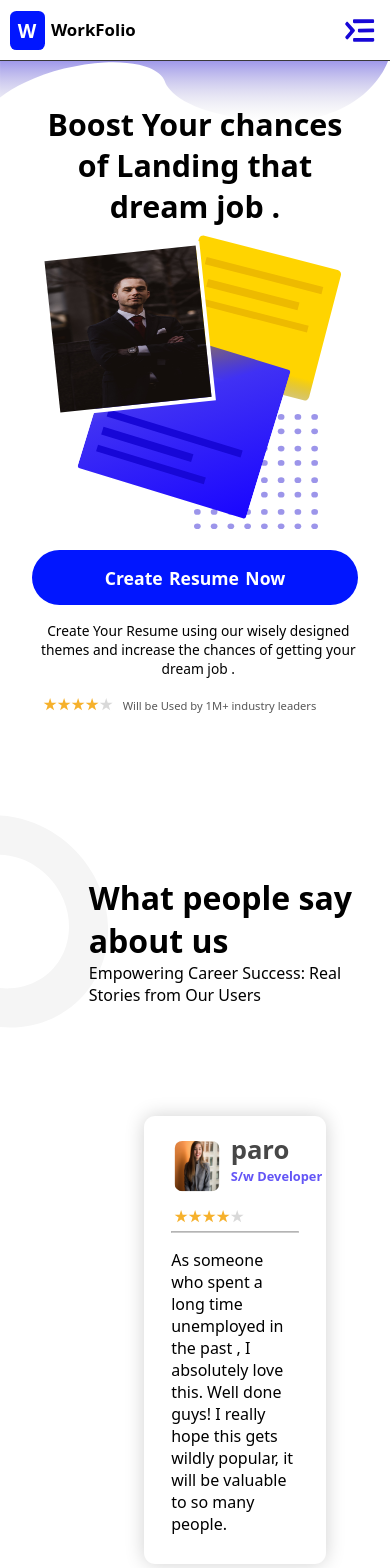
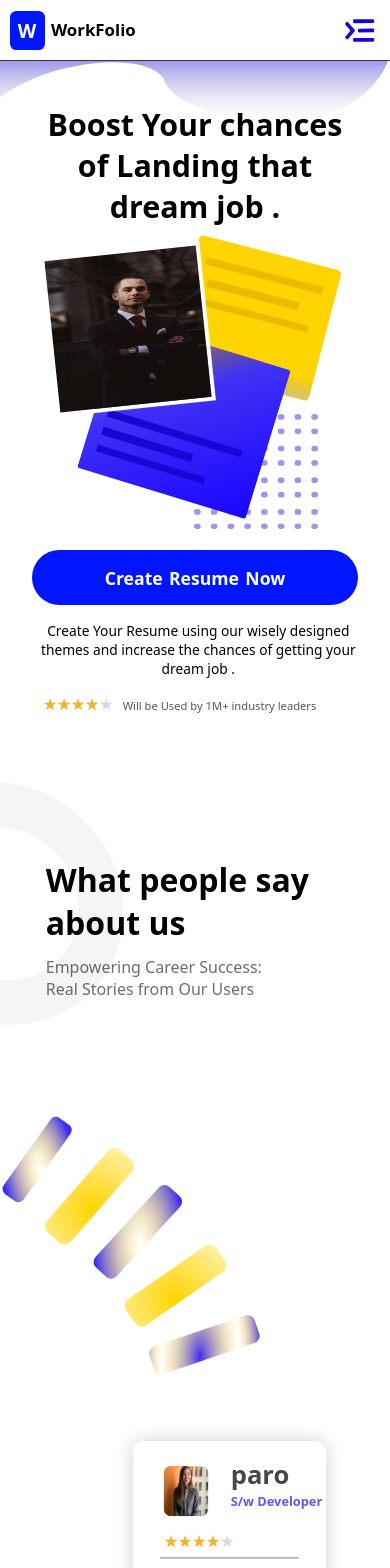
Before and after one commit to soumen974/WorkFolio, a React (Create React App) app: page / in a window 390 px wide. Shown: the top 1568 px of the page. Built offline with nearby package versions, Linux system fonts and the light colour scheme.

Commit message:
addign vector to the mobile screen

```diff
--- a/src/Components/Section02.css
+++ b/src/Components/Section02.css
@@ -1,12 +1,14 @@
 .Section-02{
-    padding: auto;
     padding: 0rem 4rem ;
+    margin: 0;
 
 }
 .headder-sec-02{
     display: flex;
-    padding: 0rem 0rem;
+    padding:  0rem;
     width: 100%;
+    margin-top: -1.1rem;
+
 }
 .headder-sec-02 svg{
     width: 100%;
@@ -17,22 +19,33 @@
     margin-left: -6%;
 
 }
+.head-tag-text h1{
+    /* padding: 0rem 0rem; */
+    /* font-weight: normal; */
+    font-size: 3rem;
+    width: 100%;
+
+}
 .head-tag-text h4{
     padding: 0rem 0rem;
     font-weight: normal;
-    font-size: 1rem;
-    width: 70%;
+    font-size: 1.2rem;
+    width: 100%;
+    color: rgba(0, 0, 0, 0.575);
 
 }
 .blockOfSqures svg{
+
+}
+
+.blockOfSqures svg:not(:first-child) {
+    display: none;
     width: 100%;
     z-index: -1;
     position: relative;
+    right:  4rem;
 }
-.Reviews-boxs{
 
-
-}
 .Review-box-model{
    padding: 0.8rem 1.7rem;
    /* height: 15rem; */
@@ -49,25 +62,23 @@
 }
 
 .content{
-    padding: 0rem 0rem 0rem 32rem;
+    padding: 0rem 0rem 0rem 46rem;
     z-index: 0;
     margin-top: -48rem;
     justify-content:right;
    display: grid;
    position:relative;
-   gap: 2rem;
+   gap: 2.4rem;
    box-sizing: border-box;
 }
  .Review-box-model:nth-child(2) {
     /* margin-top: 1.9rem; */
-margin-left: -6rem;
+margin-left: -4rem;
 
 }
 
-.Review-box-model:nth-child(3) {
-    /* margin-top: 1.9rem; */
-    margin-bottom: 5rem;
-margin-left: -3rem;
+.Review-box-model:nth-child(1) {
+margin-left: 0rem;
 
 }
 
@@ -150,6 +161,38 @@ border-color:rgba(0, 0, 0, 0.29) ;
 
 /* ------------------- */
 
+
+@media (max-width:1287px) {
+
+
+    .riview-text{
+        padding: 1rem 0rem;
+        width: 100%;
+    }
+
+    .content{
+        padding: 0rem 0rem 0rem 32rem;
+        z-index: 0;
+        margin-top: -35rem;
+        justify-content:right;
+       display: grid;
+       position:relative;
+       gap: 2rem;
+       box-sizing: border-box;
+    }
+    .head-box-model{
+        display: inline-flex;
+        padding: 0.2rem;
+        flex-wrap: wrap;
+        width: 100%;
+        justify-content: space-between;
+        /* background-color: green; */
+
+
+    }
+
+}
+
 @media (max-width:1137px) {
 
     .head-tag-text h4{
@@ -159,6 +202,12 @@ border-color:rgba(0, 0, 0, 0.29) ;
         width: 100%;
 
     }
+    .head-tag-text h1{
+        padding: 0rem 0rem;
+        font-size: 2.5rem;
+        width: 110%;
+
+    }
     .blockOfSqures svg{
 
         margin-top: -3rem;
@@ -166,7 +215,8 @@ border-color:rgba(0, 0, 0, 0.29) ;
 
     .head-tag-text{
         padding: 9rem 25rem 0rem 0rem;
-        margin-left: -8%;
+        margin-left: -10%;
+        width: 100%;
 
     }
     .riview-text{
@@ -199,8 +249,19 @@ border-color:rgba(0, 0, 0, 0.29) ;
 
 @media (max-width:947px) {
     .head-tag-text{
-        padding: 9rem 0rem 0rem 0rem;
+        padding: 9rem 2rem 0rem 0rem;
         margin-left: -12%;
+        width: 100%;
+        overflow: hidden;
+
+    }
+    .head-tag-text h1{
+        font-size: 2.5rem;
+        width:max-content;
+
+    }
+    .head-tag-text h4{
+        width: 160%;
 
     }
     .headder-sec-02 svg{
@@ -229,10 +290,31 @@ border-color:rgba(0, 0, 0, 0.29) ;
     }
 }
 @media (max-width:816px) {
-    .blockOfSqures svg{
+
+    .head-tag-text{
+        padding: 9rem 0rem 0rem 0rem;
+        margin-left: -15%;
+        width: 100%;
+        overflow: hidden;
+        /* background-color: rebeccapurple; */
+
+    }
+    .head-tag-text h1{
+        font-size: 2.3rem;
+        width:fit-content;
+     /* background-color: rebeccapurple; */
+    }
+    .head-tag-text h4{
+        width:fit-content;
+
+    }
+    .blockOfSqures svg:not(:last-child) {
         display: none;
-        margin-top: -3rem;
     }
+    .blockOfSqures svg:not(:first-child) {
+        display: block;
+    }
+
 
     .content{
 
@@ -256,3 +338,24 @@ border-color:rgba(0, 0, 0, 0.29) ;
     }
 
 }
+
+@media (max-width:560px) {
+
+    .head-tag-text{
+        padding: 9rem 0rem 0rem 0rem;
+        margin-left: -28%;
+        width: fit-content;
+
+    }
+    .head-tag-text h1{
+        font-size: 2rem;
+        width:fit-content;
+        /* text-align: center; */
+    }
+    .head-tag-text h4{
+        width:70%;
+        padding: 0.7rem 0rem;
+
+    }
+
+}
--- a/src/Components/Section02.jsx
+++ b/src/Components/Section02.jsx
@@ -13,9 +13,13 @@ export default function Section02() {
     <div className="headder-sec-02">
 
           <div className="circle-vector">
-          <svg width="193" height="379" viewBox="0 0 193 379" fill="none" xmlns="http://www.w3.org/2000/svg">
+
+          <svg   width="193" height="379" viewBox="0 0 193 379" fill="none" xmlns="http://www.w3.org/2000/svg">
           <path d="M-35.7788 2.56096C-7.35039 -1.47902 22.1199 1.23488 50.3177 10.4895C78.5154 19.7442 104.673 35.2877 126.736 55.8992C148.799 76.5108 166.167 101.629 177.476 129.282C188.785 156.935 193.726 186.369 191.913 215.274C190.1 244.178 181.581 271.765 167.025 295.868C152.469 319.972 132.273 339.936 108.023 354.192C83.7722 368.448 56.1277 376.609 27.26 378.032C-1.60769 379.456 -30.9125 374.105 -58.3531 362.398L-35.2931 298.552C-17.9855 305.936 0.498001 309.311 18.7057 308.413C36.9135 307.515 54.3498 302.368 69.6453 293.376C84.9408 284.385 97.6792 271.793 106.86 256.59C116.041 241.387 121.414 223.987 122.558 205.756C123.701 187.525 120.584 168.96 113.452 151.519C106.319 134.077 95.3642 118.234 81.4484 105.234C67.5325 92.2335 51.0341 82.4297 33.2489 76.5925C15.4637 70.7553 -3.1241 69.0436 -21.0548 71.5917L-35.7788 2.56096Z" fill="#F5F5F5"/>
           </svg>
+
+
+
 
           </div>
           <div className="head-tag-text">
@@ -30,6 +34,7 @@ export default function Section02() {
 
 
       <div className="blockOfSqures">
+
           <svg width="1429" height="475" viewBox="0 0 1429 475" fill="none" xmlns="http://www.w3.org/2000/svg">
               <rect x="253.86" y="51" width="115" height="438" rx="30" transform="rotate(35.4217 253.86 51)" fill="url(#paint0_diamond_290_13)"/>
               <rect x="651.464" y="12" width="115" height="438" rx="30" transform="rotate(34.0849 651.464 12)" fill="url(#paint1_diamond_290_13)"/>
@@ -59,6 +64,42 @@ export default function Section02() {
               <radialGradient id="paint4_diamond_290_13" cx="0" cy="0" r="1" gradientUnits="userSpaceOnUse" gradientTransform="translate(1138.09 326.907) rotate(-88.4705) scale(445.54 437.763)">
               <stop stopColor="#FFD401"/>
               <stop offset="1" stopColor="#FFD401" stopOpacity="0"/>
+              </radialGradient>
+        </defs>
+
+
+
+              </svg>
+
+              <svg width="390" height="391" viewBox="0 0 390 391" fill="none" xmlns="http://www.w3.org/2000/svg">
+          <rect x="80.7747" width="36.5913" height="139.365" rx="9.54556" transform="rotate(35.4217 80.7747 0)" fill="url(#paint0_diamond_319_36)"/>
+          <rect x="169.19" y="45.2575" width="47.0701" height="163.176" rx="12.552" transform="rotate(41.0927 169.19 45.2575)" fill="url(#paint1_diamond_319_36)"/>
+          <rect x="315.082" y="189.503" width="47.0701" height="163.176" rx="12.552" transform="rotate(55.3891 315.082 189.503)" fill="url(#paint2_diamond_319_36)"/>
+          <rect x="244.156" y="100.841" width="42.648" height="162.433" rx="11.1256" transform="rotate(42.3704 244.156 100.841)" fill="url(#paint3_diamond_319_36)"/>
+          <rect x="375.533" y="296" width="43.4111" height="165.34" rx="11.3246" transform="rotate(71.2151 375.533 296)" fill="url(#paint4_diamond_319_36)"/>
+          <defs>
+          <radialGradient id="paint0_diamond_319_36" cx="0" cy="0" r="1" gradientUnits="userSpaceOnUse" gradientTransform="translate(111.582 79.7797) rotate(133.61) scale(93.658 196.853)">
+          <stop stopColor="#FFD401" stopOpacity="0"/>
+          <stop offset="0.603633" stopColor="#3C2DF5"/>
+          <stop offset="0.674602" stopColor="#3C2DF5"/>
+          </radialGradient>
+          <radialGradient id="paint1_diamond_319_36" cx="0" cy="0" r="1" gradientUnits="userSpaceOnUse" gradientTransform="translate(208.819 138.668) rotate(-88.4705) scale(155.345 152.634)">
+          <stop stopColor="#FFD401"/>
+          <stop offset="1" stopColor="#FFD401" stopOpacity="0"/>
+          </radialGradient>
+          <radialGradient id="paint2_diamond_319_36" cx="0" cy="0" r="1" gradientUnits="userSpaceOnUse" gradientTransform="translate(354.712 282.914) rotate(-88.4705) scale(155.345 152.634)">
+          <stop stopColor="#FFD401"/>
+          <stop offset="1" stopColor="#FFD401" stopOpacity="0"/>
+          </radialGradient>
+          <radialGradient id="paint3_diamond_319_36" cx="0" cy="0" r="1" gradientUnits="userSpaceOnUse" gradientTransform="translate(280.062 193.826) rotate(-43.593) scale(112.646 236.763)">
+          <stop stopColor="#FFD401" stopOpacity="0"/>
+          <stop offset="0.603633" stopColor="#3C2DF5"/>
+          <stop offset="0.674602" stopColor="#3C2DF5"/>
+          </radialGradient>
+          <radialGradient id="paint4_diamond_319_36" cx="0" cy="0" r="1" gradientUnits="userSpaceOnUse" gradientTransform="translate(412.082 390.649) rotate(-70.1135) scale(190.353 400.089)">
+          <stop stopColor="#3C2DF5"/>
+          <stop offset="0.307129" stopColor="#FFD401" stopOpacity="0"/>
+          <stop offset="0.484513" stopColor="#3C2DF5"/>
           </radialGradient>
           </defs>
           </svg>
```
Lines whose indentation alone changed are shown as unchanged.
